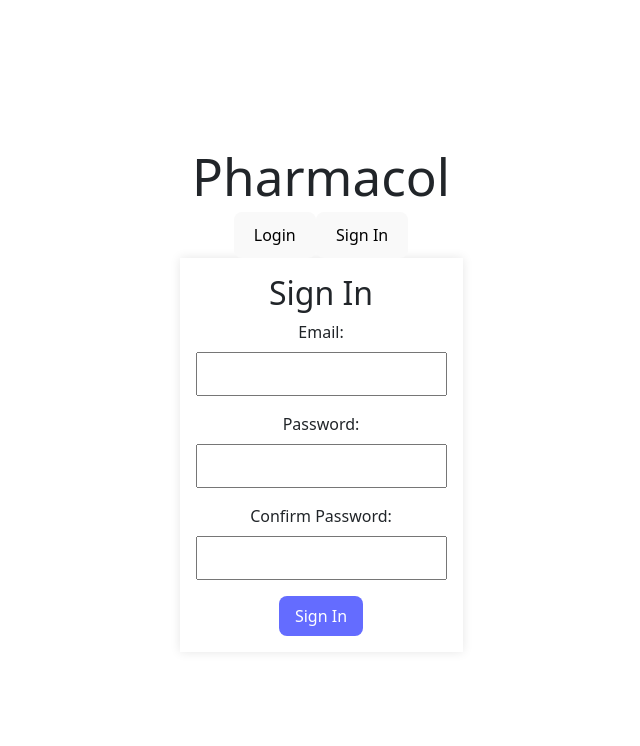
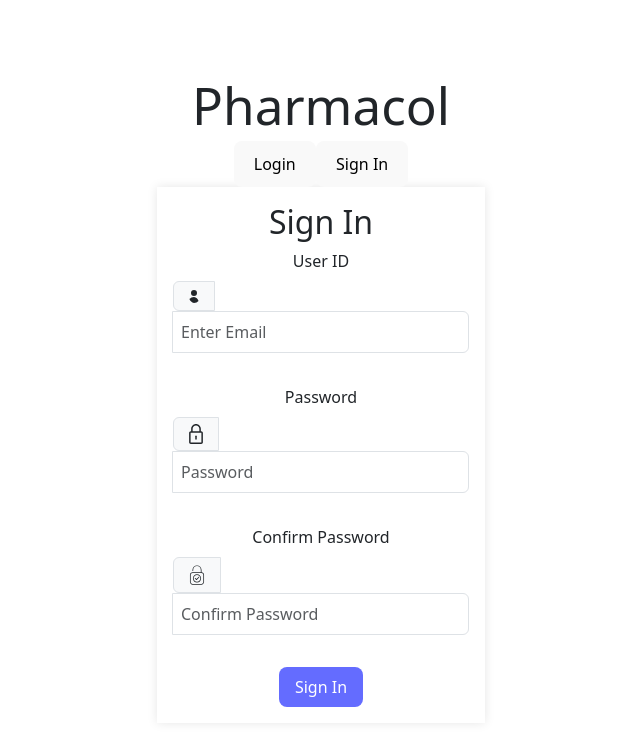
Before and after one commit to SpaciousCoder78/pharmacol, a Vue app: page /signin in a window 1280 px wide. Both pictures are taken after a click on the button "Sign In". Shown: the top 746 px of the page, without its empty margins (319-959 px from the left). Built offline with nearby package versions, Linux system fonts and the light colour scheme.

Commit message:
some changes to the sign in style

```diff
--- a/src/components/signin.vue
+++ b/src/components/signin.vue
@@ -1,18 +1,60 @@
 <template>
-    <div class="signin-container">
+    <div class="signin-container"  >
       <h2>Sign In</h2>
       <form @submit.prevent="handleSignIn">
-        <div>
+        <!-- Change this to an input group -->
+        <!-- <div>
           <label for="email">Email:</label>
           <input type="email" id="email" v-model="signInDetails.email" required>
+        </div> -->
+        <div class="mb-3">
+        <label class="form-label" for="email">User ID</label>
+        <div class="input-group">
+          <span class="input-group-text">
+            <svg class="bi bi-person" width="1em" height="1em" fill="currentColor" viewBox="0 0 16 16">
+              <path d="M8 8a3 3 0 100-6 3 3 0 000 6zM8 9a5.978 5.978 0 00-4.546 2.086A5.978 5.978 0 008 15a5.978 5.978 0 004.546-2.086A5.978 5.978 0 008 9z"/>
+            </svg>
+          </span>
+          <input type="email" id="email" class="form-control" placeholder="Enter Email" v-model="signInDetails.email" required>
         </div>
-        <div>
+      </div>
+        <!-- <div>
           <label for="password">Password:</label>
           <input type="password" id="password" v-model="signInDetails.password" required>
+        </div> -->
+        <div class="mb-3">
+        <label class="form-label" for="password">Password</label>
+        <div class="input-group">
+          <span class="input-group-text">
+            <!-- <svg xmlns="http://www.w3.org/2000/svg" width="1em" height="1em" fill="currentColor" class="bi bi-lock" viewBox="0 0 16 16">
+              <path d="M8 1a3 3 0 00-3 3v3H4a2 2 0 00-2 2v5a2 2 0 002 2h8a2 2 0 002-2v-5a2 2 0 00-2-2h-1V4a3 3 0 00-3-3zM5 4a3 3 0 016 0v3H5V4zm-1 5h8v5H4v-5z"/>
+            </svg> -->
+            <svg xmlns="http://www.w3.org/2000/svg" xmlns:xlink="http://www.w3.org/1999/xlink" fill="currentColor" height="20px" width="20px" version="1.1" id="Capa_1" viewBox="0 0 203.096 203.096" xml:space="preserve">
+              <g>
+	            <path d="M153.976,73.236h-3.308V49.115C150.669,22.033,128.634,0,101.549,0C74.465,0,52.43,22.033,52.43,49.115v24.121H49.12   c-9.649,0-17.5,7.851-17.5,17.5v94.859c0,9.649,7.851,17.5,17.5,17.5h104.856c9.649,0,17.5-7.851,17.5-17.5V90.736   C171.476,81.087,163.626,73.236,153.976,73.236z M67.43,49.115C67.43,30.304,82.736,15,101.549,15   c18.813,0,34.119,15.304,34.119,34.115v24.121H67.43V49.115z M156.476,185.596c0,1.355-1.145,2.5-2.5,2.5H49.12   c-1.355,0-2.5-1.145-2.5-2.5V90.736c0-1.355,1.145-2.5,2.5-2.5H59.93h83.238h10.808c1.355,0,2.5,1.145,2.5,2.5V185.596z"/>
+	            <path d="M101.547,116.309c-4.142,0-7.5,3.357-7.5,7.5v28.715c0,4.143,3.358,7.5,7.5,7.5c4.142,0,7.5-3.357,7.5-7.5v-28.715   C109.047,119.666,105.689,116.309,101.547,116.309z"/>
+              </g>
+            </svg>
+          </span>
+          <input type="password" id="password" class="form-control" placeholder="Password" v-model="signInDetails.password">
         </div>
-        <div>
+      </div>
+        <!-- <div>
           <label for="cpassword">Confirm Password:</label>
           <input type="password" id="cpassword" v-model="signInDetails.cpassword" required>
+        </div> -->
+        <div class="mb-3">
+        <label class="form-label" for="cpassword">Confirm Password</label>
+        <div class="input-group">
+            <span class="input-group-text">
+              <!-- <svg xmlns="http://www.w3.org/2000/svg" width="1em" height="1em" fill="currentColor" class="bi bi-lock-check" viewBox="0 0 16 16">
+                <path d="M8 1a3 3 0 00-3 3v3H4a2 2 0 00-2 2v5a2 2 0 002 2h8a2 2 0 002-2v-5a2 2 0 00-2-2h-1V4a3 3 0 00-3-3zM5 4a3 3 0 016 0v3H5V4zm-1 5h8v5H4v-5z"/>
+                <path fill-rule="evenodd" d="M10.854 8.854a.5.5 0 00-.708-.708L8 10.293 7.354 9.646a.5.5 0 00-.708.708l1 1a.5.5 0 00.708 0l3-3z"/>
+              </svg> -->
+              <svg xmlns="http://www.w3.org/2000/svg" class="svg-icon" style="width: 22px; height: 22px;vertical-align: middle;fill: currentColor;overflow: hidden;" viewBox="0 0 1024 1024" version="1.1"><path d="M718.77 960H305.23c-66.51 0-120.62-54.12-120.62-120.62V502.91c0-66.5 54.11-120.62 120.62-120.62h383.52V275.21c0-97.46-79.29-176.75-176.75-176.75s-176.75 79.29-176.75 176.75v38.89c0 9.52-7.72 17.23-17.23 17.23s-17.23-7.71-17.23-17.23v-38.89C300.79 158.75 395.54 64 512 64s211.21 94.75 211.21 211.21v107.17c64.46 2.34 116.17 55.51 116.17 120.53v336.47c0 66.5-54.1 120.62-120.61 120.62zM305.23 416.76c-47.5 0-86.15 38.65-86.15 86.15v336.47c0 47.5 38.65 86.15 86.15 86.15h413.54c47.5 0 86.15-38.65 86.15-86.15V502.91c0-47.5-38.65-86.15-86.15-86.15H305.23zM512 860.69c-104.51 0-189.54-85.03-189.54-189.52 0-104.53 85.03-189.56 189.54-189.56s189.54 85.03 189.54 189.56c0 104.49-85.03 189.52-189.54 189.52z m0-344.62c-85.51 0-155.08 69.58-155.08 155.09 0 85.5 69.57 155.06 155.08 155.06s155.08-69.56 155.08-155.06c0-85.51-69.57-155.09-155.08-155.09z m-25.11 227.94c-4.57 0-8.95-1.82-12.18-5.05l-61.05-61.06c-6.73-6.73-6.73-17.63 0-24.37s17.63-6.73 24.37 0l48.87 48.88 99.08-99.08c6.73-6.73 17.63-6.73 24.37 0s6.73 17.63 0 24.37L499.08 738.96a17.251 17.251 0 0 1-12.19 5.05z"/></svg>
+            </span>
+            <input type="password" id="cpassword" class="form-control" placeholder="Confirm Password" v-model="signInDetails.confirmPassword">
+          </div>
         </div>
         <button type="submit">Sign In</button>
       </form>
```
